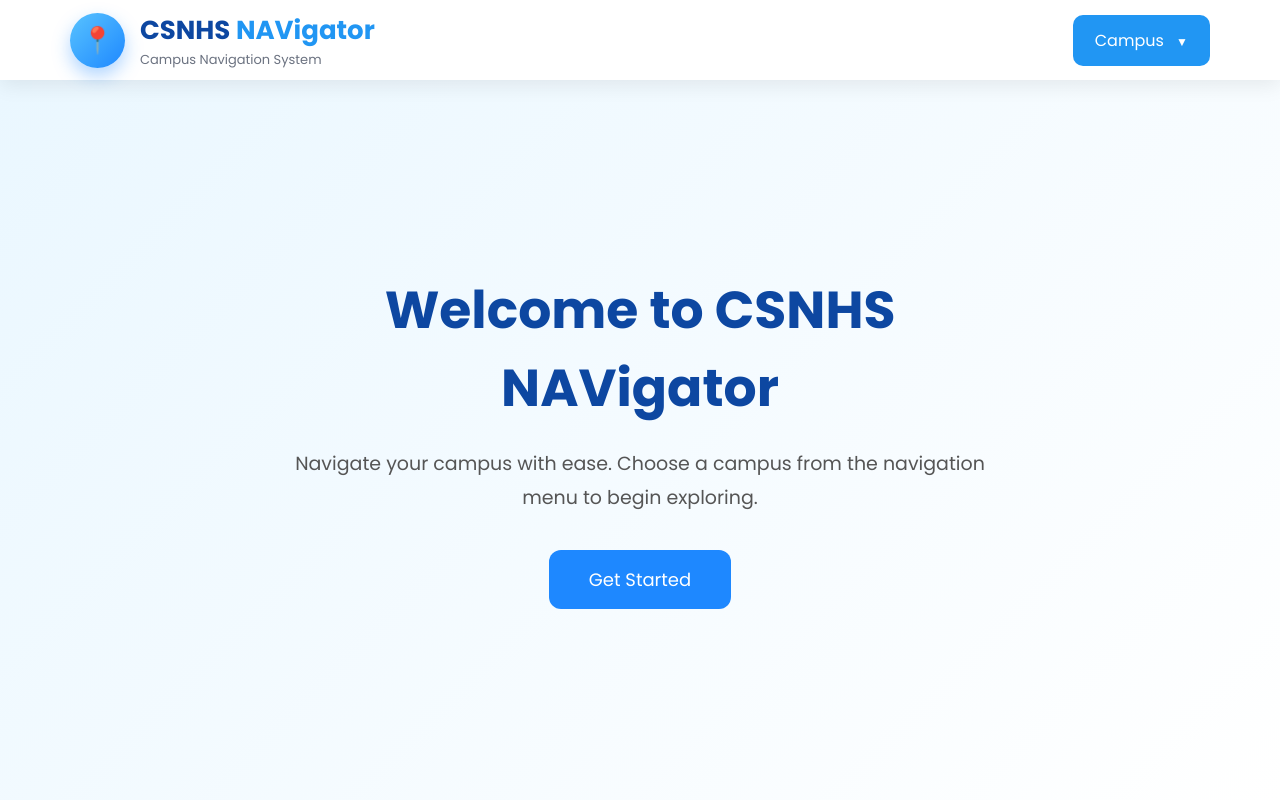
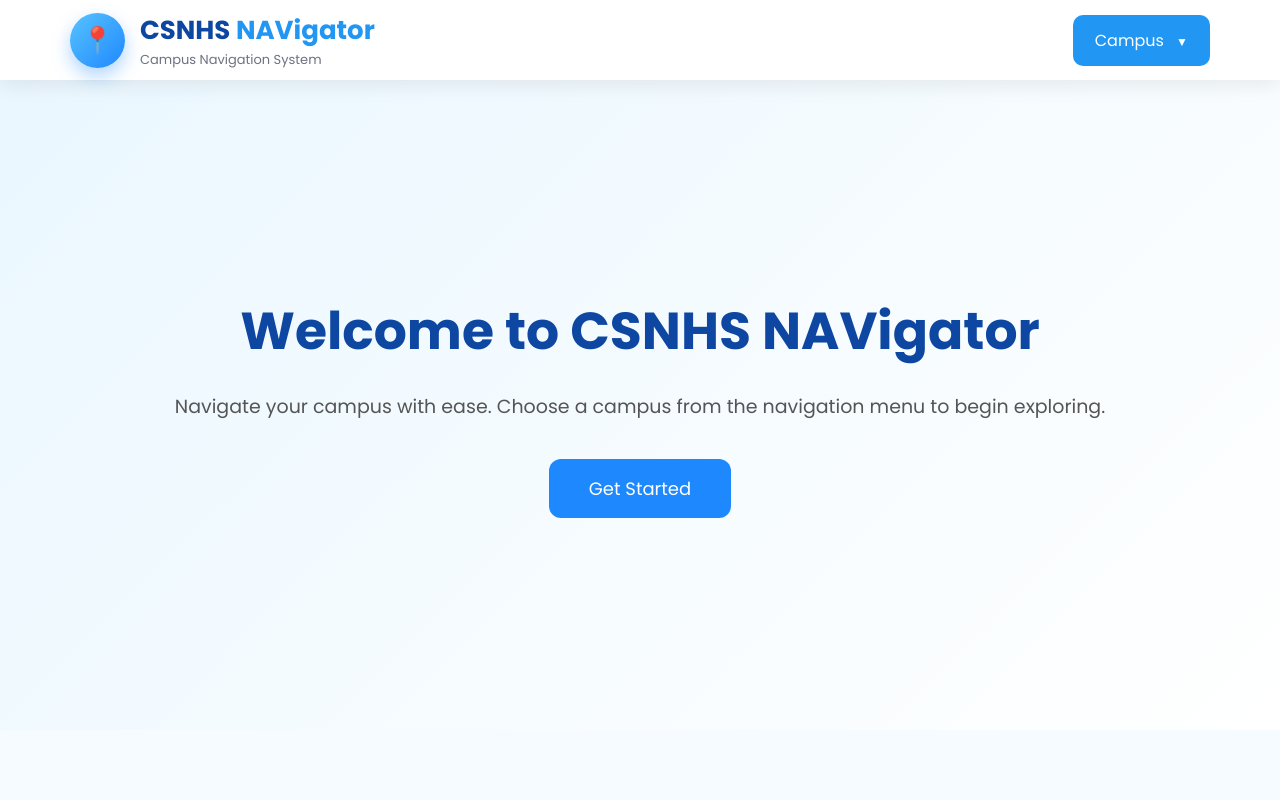
Before and after one commit to Wenzel0/CAMHI-NAVigator, a plain HTML site: page index.html in a window 1280 px wide. Drawn offline with Linux system fonts and the light colour scheme.

Commit message:
Add files via upload

```diff
--- a/style.css
+++ b/style.css
@@ -177,7 +177,7 @@ body{
 
 .hero{
 
-    height:calc(100vh - 80px);
+    height:calc(100vh - 150px);
 
     display:flex;
     justify-content:center;
@@ -190,7 +190,8 @@ body{
 
     text-align:center;
 
-    max-width:700px;
+    max-width:100%;
+    margin: 10px;
 }
 
 .hero h1{
```
